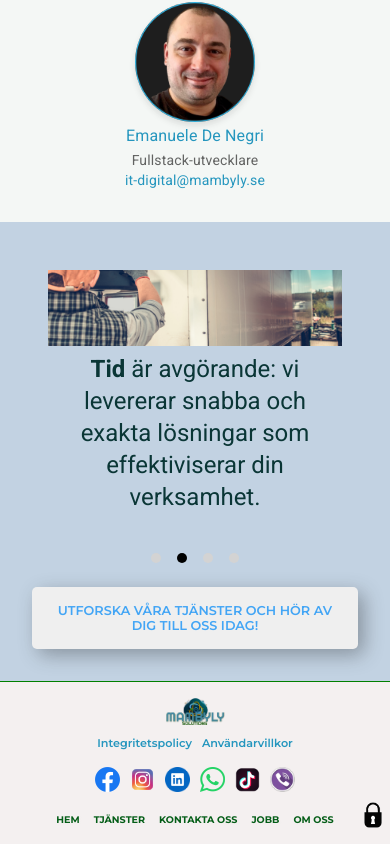
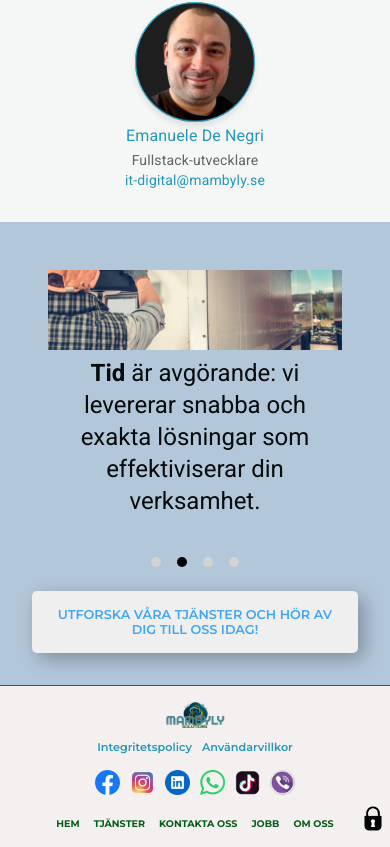
Before and after one commit to Emadenni/MambyLy-logistics-frontend, a React (Vite) app: page /omOss in a window 390 px wide. Shown: the part 2349-3196 px from the top of the page. Built offline with nearby package versions, Linux system fonts and the light colour scheme.

Commit message:
changed something in mobile

```diff
--- a/src/components/Carousel/carousel.scss
+++ b/src/components/Carousel/carousel.scss
@@ -31,12 +31,18 @@
 .slide-icon {
   max-width: 100%;
   height: auto;
+
+  @media (max-width: 768px) {
+    color: rgb(5, 10, 10);
+    height: 80px;
+
+  }
 }
 
 .css-16xl4zq-MuiTypography-root {
   color: rgb(242, 246, 246);
 
   @media (max-width: 768px) {
-    color: rgb(10, 54, 54);
+    color: rgb(5, 10, 10);
   }
 }
--- a/src/components/HamburgerMenu/hamburgerMenu.scss
+++ b/src/components/HamburgerMenu/hamburgerMenu.scss
@@ -5,6 +5,7 @@
 
 .hamburger-menu {
   position: relative;
+
 
   .hamburger-menu__overlay {
     position: fixed;
@@ -56,8 +57,8 @@
     position: fixed;
     top: 0;
     left: 0;
-    background-color: $background-color;
-    width: 60%;
+    background-color: rgb(235, 238, 239);
+    width: 100%;
     height: 100vh;
     padding: 3rem;
     z-index: 100;
@@ -119,6 +120,7 @@
 
 
   &.open {
+
     .hamburger-menu__overlay {
       opacity: 1;
       visibility: visible;
--- a/src/pages/AboutUs/aboutUs.scss
+++ b/src/pages/AboutUs/aboutUs.scss
@@ -144,4 +144,8 @@ border-radius: 0.5rem;
   display: flex;
   flex-direction: column;
   gap: 1rem;
+
+  @media (max-width: 768px) {
+    background-color: #356a9f60;
+  }
 }
```
